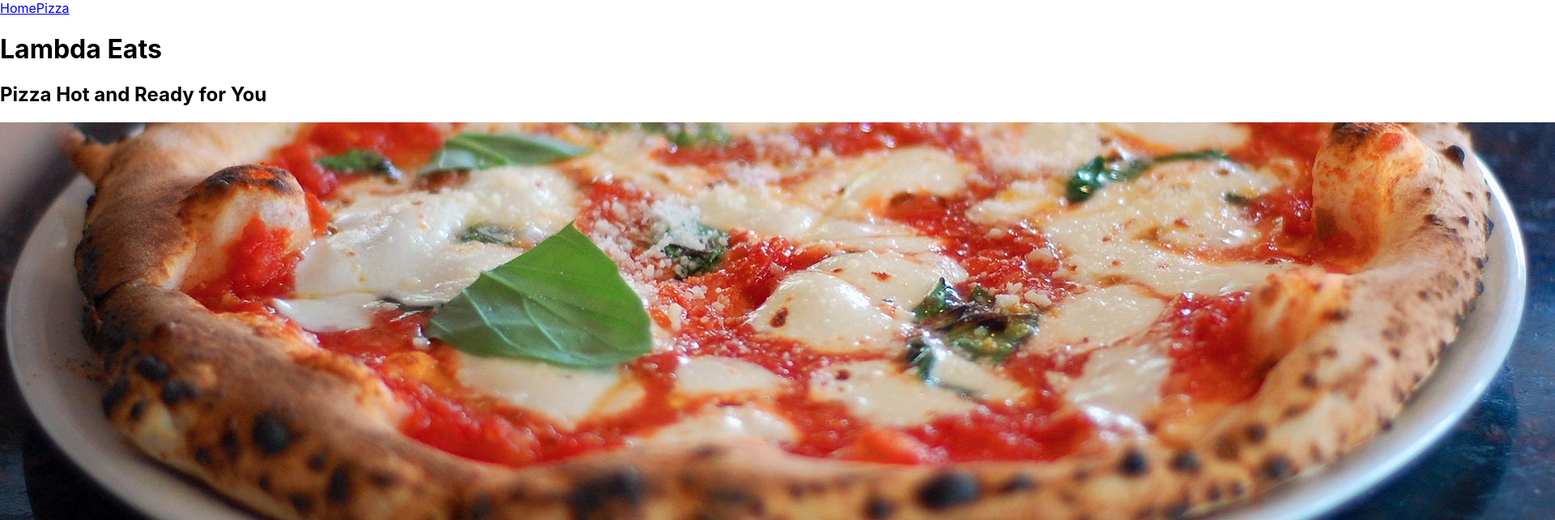
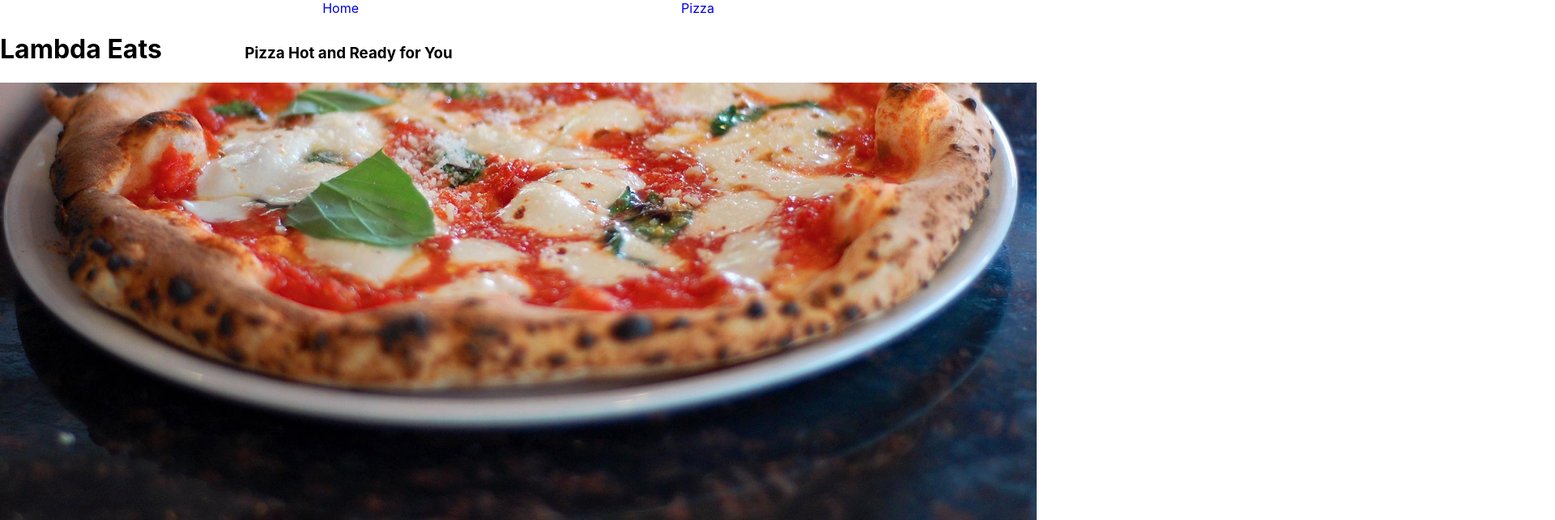
Before and after one commit to bloominstituteoftechnology/Sprint-Challenge-Lambda-Eats-starter, a React (Create React App) app: page / in a window 1280 px wide. Shown: the top 642 px of the page at 81% size, 1920 px wide, since content can reach past the window. Built offline with nearby package versions, Linux system fonts and the light colour scheme.

Commit message:
final changes

```diff
--- a/src/App.css
+++ b/src/App.css
@@ -1,3 +1,37 @@
 .App {
   text-align: center;
 }
+
+.error{
+  font-size: 1.2 rem;
+  color: red;
+}
+nav{
+  display:flex;
+  justify-content: space-evenly;
+}
+
+a{
+  text-decoration: none;
+}
+
+img{
+  width:100%;
+}
+.container{
+  margin: 0 auto;
+}
+
+.title{
+  display:flex;
+  align-items: baseline;
+}
+h1{
+  margin-right: 8%;
+}
+
+form{
+  display: flex;
+    flex-direction: column;
+    align-items: center;
+}
--- a/src/App.js
+++ b/src/App.js
@@ -2,6 +2,8 @@ import React from "react";
 import Home from './Home'
 import PizzaForm from './PizzaForm'
 import {BrowserRouter as Route, Link, Switch} from 'react-router-dom'
+import './App.css'
+
 
 const App = () => {
   return (
--- a/src/Home.js
+++ b/src/Home.js
@@ -4,8 +4,10 @@ import React from 'react'
 export default function Home(){
     return(
     <div className='container'>
+        <div className='title'>
           <h1>Lambda Eats</h1>
-            <h2>Pizza Hot and Ready for You</h2>
+            <h3>Pizza Hot and Ready for You</h3>
+        </div>
            <img src={ require("./images/Pizza.jpg") }/>
     </div>
     )
```
